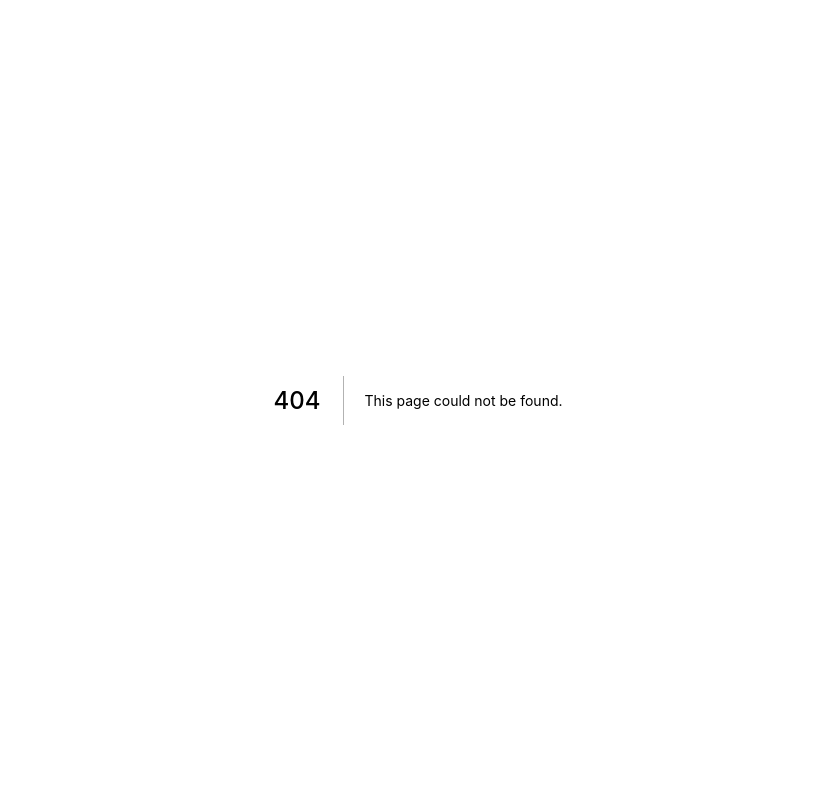
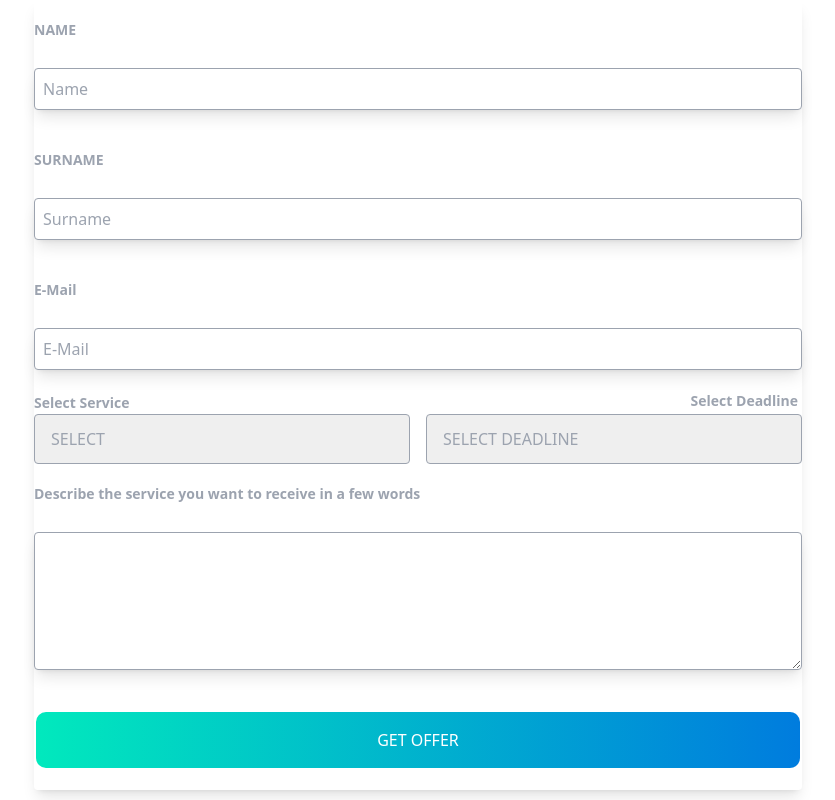
Before and after one commit to tahsinkoc/bowerta, a Next.js app: page /getstarted in a window 1280 px wide. Before the commit this address had no page. Shown: the whole page, without its empty margins (222-1057 px from the left). Built offline with nearby package versions, Linux system fonts and the light colour scheme.

Commit message:
Standart Build
Get Started Added, Links Fixed, Page Routing had made

```diff
--- a/components/Content.js
+++ b/components/Content.js
@@ -1,6 +1,9 @@
-import React from 'react'
+import Link from 'next/link'
+function Content(props) {
 
-function Content() {
+
+
+
   return (
     <div className='h-full z-0'>
         <div className="max-w-screen-xl h-screen mx-auto flex items-center justify-center flex-col md:h-screen">
@@ -11,7 +14,11 @@ function Content() {
                 Anim aute id magna aliqua ad ad non deserunt sunt. Qui irure qui lorem cupidatat commodo. Elit sunt amet fugiat veniam occaecat fugiat aliqua.
             </p>
             <div className='flex items-center justify-center mt-10'>
-                <button className='text-lg p-3 w-44 text-mainBg border-[2px] border bg-gradient-to-r from-fr to-t mr-2 rounded-md hover:bg-after'>Get Started</button>
+                <Link href='/getstarted'>
+                    <a>
+                        <button className='text-lg p-3 w-44 text-mainBg border-[2px] border bg-gradient-to-r from-fr to-t mr-2 rounded-md hover:bg-after'>Get Started</button>
+                    </a>
+                </Link>
                 <button className='text-lg p-3 w-44 text-sccColor ml-2 rounded-md shadow-lg'>Live Demo</button>
             </div>
         </div>
--- a/components/Footer.js
+++ b/components/Footer.js
@@ -1,8 +1,13 @@
 import { AiOutlineCopyright, AiFillInstagram, AiFillLinkedin } from 'react-icons/ai'
+import {BsDiscord} from 'react-icons/bs'
+import { useRef } from 'react'
+function Footer() {
 
-function Footer() {
+    const testR = useRef(null)
+
+
     return (
-        <div>
+        <div ref={testR}>
             <div className="w-full h-32 bg-gradient-to-r from-fr to-t flex items-center justify-center">
                 <div className="h-16 flex items-center w-full justify-center">
                     <input type="mail" className='p-2 md:w-96 w-3/4 rounded-lg outline-0 shadow-lg' placeholder='Enter your email'/>
@@ -23,6 +28,9 @@ function Footer() {
                         <a href="#" className='text-2xl mr-2'>
                             <AiFillLinkedin />
                         </a>
+                        <a href="#" className='text-2xl mr-2'>
+                            <BsDiscord />
+                        </a>
                     </div>
                 </div>
             </div>
--- a/components/Services.js
+++ b/components/Services.js
@@ -1,3 +1,4 @@
+import Link from 'next/link'
 import { AiOutlineCheck } from 'react-icons/ai'
 
 function Services() {
@@ -41,7 +42,11 @@ function Services() {
                         </p>
                         <p className='ml-2'>Pariatur quod similuque</p>
                     </h3>
-                    <button className=' my-5 rounded-xl p-4 text-mainBg bg-gradient-to-r from-fr to-t w-11/12 hover:border-sccColor hover:bg-none hover:text-sccColor border-[2px]'>GET STARTED</button>
+                    <Link href='/getstarted'>
+                        <a className='w-full flex justify-center'>
+                            <button className='my-5 rounded-xl p-4 text-mainBg bg-gradient-to-r from-fr to-t w-11/12 hover:border-sccColor hover:bg-none hover:text-sccColor border-[2px]'>GET STARTED</button>
+                        </a>
+                    </Link>
                 </div>
                 <div className="my-10 md:my-0 w-11/12 md:w-96 h-auto shadow-xl border-sccColor shadow-scS rounded-xl p-4 border-sccColor border-[1px] flex flex-col items-center">
                     <h2 className='p-1 rounded-3xl text-scColor bg-b w-28 flex items-center justify-center'>STANDARD</h2>
@@ -75,7 +80,11 @@ function Services() {
                         </p>
                         <p className='ml-2'>Pariatur quod similuque</p>
                     </h3>
-                    <button className=' my-5 rounded-xl p-4 text-mainBg bg-gradient-to-r from-fr to-t w-11/12 hover:border-sccColor hover:bg-none hover:text-sccColor border-[2px]'>GET STARTED</button>
+                    <Link href='/getstarted'>
+                        <a className='w-full flex justify-center'>
+                            <button className='my-5 rounded-xl p-4 text-mainBg bg-gradient-to-r from-fr to-t w-11/12 hover:border-sccColor hover:bg-none hover:text-sccColor border-[2px]'>GET STARTED</button>
+                        </a>
+                    </Link>
                 </div>
                 <div className="my-10 md:my-0 w-11/12 md:w-96 h-auto shadow-xl border-sccColor shadow-scS rounded-xl p-4 border-sccColor border-[1px] flex flex-col items-center">
                     <h2 className='p-1 rounded-3xl text-scColor bg-b w-28 flex items-center justify-center'>ENTERPRISE</h2>
@@ -109,7 +118,11 @@ function Services() {
                         </p>
                         <p className='ml-2'>Pariatur quod similuque</p>
                     </h3>
-                    <button className='transition-all my-5 rounded-xl p-4 text-mainBg bg-gradient-to-r from-fr to-t w-11/12 hover:border-sccColor hover:bg-none hover:text-sccColor border-[2px]'>GET STARTED</button>
+                    <Link href='/getstarted'>
+                        <a className='w-full flex justify-center'>
+                            <button className='my-5 rounded-xl p-4 text-mainBg bg-gradient-to-r from-fr to-t w-11/12 hover:border-sccColor hover:bg-none hover:text-sccColor border-[2px]'>GET STARTED</button>
+                        </a>
+                    </Link>
                 </div>
             </div>
         </div>
--- /dev/null
+++ b/pages/getstarted/index.js
@@ -0,0 +1,44 @@
+import React from 'react'
+
+function index() {
+    return (
+        <div>
+            <div className="max-w-screen-xl	mx-auto flex items-center relative">
+                <div className="md:w-3/5 w-11/12 mx-auto shadow-lg flex flex-col rounded relative">
+                    <label className='text-cc text-sm font-bold mb-2 text-md my-5'>NAME</label>
+                    <input type="text" className='my-5 p-2 rounded shadow-lg outline-4 outline-ou border-cc border-[1px]' placeholder='Name' />
+                    <label className='text-cc text-sm font-bold mb-2 text-md my-5'>SURNAME</label>
+                    <input type="text" className='my-5 p-2 rounded shadow-lg outline-4 outline-ou border-cc border-[1px]' placeholder='Surname' />
+                    <label className='text-cc text-sm font-bold mb-2 text-md my-5'>E-Mail</label>
+                    <input type="mail" className='my-5 p-2 rounded shadow-lg outline-4 outline-ou border-cc border-[1px]' placeholder='E-Mail' />
+                    <div className='relative w-full'>
+                        <label className='text-cc text-sm font-bold mb-2 text-md my-5'>Select Service</label>
+                        <label className='text-cc text-sm font-bold mb-2 text-md my-5 absolute right-1 bottom-[45px]'>Select Deadline</label>
+                        <div className='w-full flex'>
+                            <select class="mr-2 block appearance-none w-full border border-cc text-cc py-3 px-4 pr-8 rounded outline-ou otline-4 cursor-pointer" id="grid-state">
+                                <option>SELECT</option>
+                                <option>INFORMATION WEBSITE</option>
+                                <option>E-Commerce WEBSITE</option>
+                                <option>CUSTOM WEB APPLICATION</option>
+                                <option>ANOTHER SERVICE</option>
+                            </select>
+                            <select class="ml-2 block appearance-none w-full border border-cc text-cc py-3 px-4 pr-8 rounded outline-ou otline-4 cursor-pointer" id="grid-state">
+                                <option>SELECT DEADLINE</option>
+                                <option>Less then three week</option>
+                                <option>Three Week</option>
+                                <option>1 - 3 Months</option>
+                                <option>1 - 6 Months</option>
+                                <option>NOT IN THIS RANGES</option>
+                            </select>
+                        </div>
+                    </div>
+                    <label className='text-cc text-sm font-bold mb-2 text-md my-5'>Describe the service you want to receive in a few words</label>
+                    <textarea className='my-5 p-2 rounded shadow-lg outline-4 outline-ou border-cc border-[1px]' cols="30" rows="5"></textarea>
+                    <button className=' my-5 rounded-xl p-4 text-mainBg bg-gradient-to-r from-fr to-t w-full hover:border-sccColor mx-auto hover:bg-none hover:text-sccColor border-[2px]'>GET OFFER</button>
+                </div>
+            </div>
+        </div>
+    )
+}
+
+export default index
--- a/pages/index.js
+++ b/pages/index.js
@@ -7,7 +7,8 @@ import About from '../components/About'
 import Footer from '../components/Footer'
 import Services from '../components/Services'
 
-export default function Home() {
+
+function index() {
   return (
     <div>
       <Navbar />
@@ -18,3 +19,5 @@ export default function Home() {
     </div>
   )
 }
+
+export default index
--- a/tailwind.config.js
+++ b/tailwind.config.js
@@ -10,6 +10,7 @@ module.exports = {
       'mainBg': '#fff',
       'cc': '#9CA3AF',
       // #0b051f
+      'ou': '#A0CCF0',
       'txtColor': '#00ffa2',
       'scColor': '#0049c7',
       'sccColor': '#00c7d9',
```
Also changed, not shown: components/Navbar.js (+48 -20 lines).
